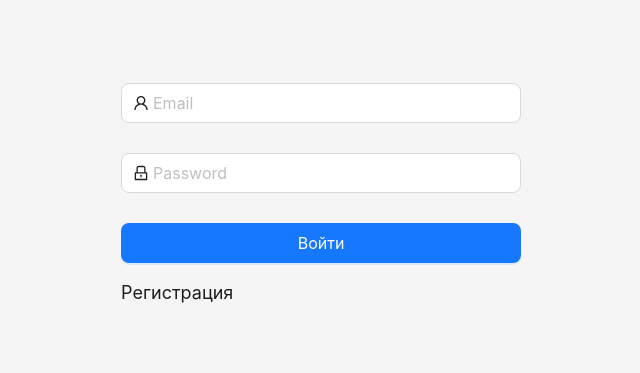
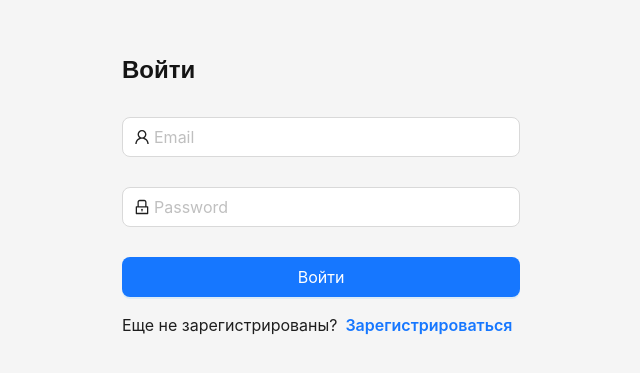
Before and after one commit to Solio69/self-development-app, a React (Create React App) app in the folder apps/frontend/: page /login in a window 1280 px wide. Shown: the part 205-578 px from the top of the page, without its empty margins (319-959 px from the left). Built offline with nearby package versions, Linux system fonts and the light colour scheme.

Commit message:
[front] fix/corrected login and registration pages

```diff
--- a/apps/frontend/package.json
+++ b/apps/frontend/package.json
@@ -13,6 +13,7 @@
     "@types/react": "^18.3.12",
     "@types/react-dom": "^18.3.1",
     "antd": "^5.22.3",
+    "classnames": "^2.5.1",
     "react": "^18.3.1",
     "react-dom": "^18.3.1",
     "react-redux": "^8.1.3",
--- a/apps/frontend/src/app/styles/globals.scss
+++ b/apps/frontend/src/app/styles/globals.scss
@@ -6,6 +6,7 @@
 body {
   background-color: $bg-main;
   color: $fn-color-main;
+  font-family: 'Poppins', sans-serif;
 }
 
 // Global styles for autofill inputs
--- a/apps/frontend/src/pages/home-page/HomePage.tsx
+++ b/apps/frontend/src/pages/home-page/HomePage.tsx
@@ -1,4 +1,4 @@
-import React, { useState } from 'react'
+import { useState } from 'react'
 import { Link, Outlet, useLocation } from 'react-router-dom'
 import {
   BookOutlined as NoteIcon,
--- a/apps/frontend/src/pages/login-page/LoginPage.scss
+++ b/apps/frontend/src/pages/login-page/LoginPage.scss
@@ -1,11 +1,25 @@
+@import '../../shared/styles/variables.scss';
+
 .login-page {
   display: flex;
+  flex-direction: column;
   justify-content: center;
   align-items: center;
   height: 100vh;
 
+  &__content {
+    width: 430px;
+    padding: 16px;
+  }
+
+  &__title {
+    margin-bottom: 30px;
+    text-align: left;
+    width: 100%;
+  }
+
   &__form {
-    width: 400px;
+    width: 100%;
 
     &-item {
       margin-bottom: 30px;
@@ -14,10 +28,20 @@
         margin-bottom: 0;
       }
 
-      &--link {
-        display: block;
+      &-link {
+        display: flex;
         margin-top: 16px;
-        font-size: 18px;
+        font-size: 16px;
+
+        span {
+          display: block;
+          margin-right: 8px;
+        }
+
+        a {
+          font-weight: 600;
+          color: $blue-6;
+        }
       }
     }
   }
--- a/apps/frontend/src/pages/login-page/LoginPage.tsx
+++ b/apps/frontend/src/pages/login-page/LoginPage.tsx
@@ -1,4 +1,3 @@
-import React from 'react'
 import { LockOutlined, UserOutlined } from '@ant-design/icons'
 import { Button, Form, Input } from 'antd'
 import { Link } from 'react-router-dom'
@@ -11,7 +10,9 @@ const LoginPage = () => {
   }
 
   return (
-    <section className="login-page">
+    <div className="login-page">
+      <section className="login-page__content">
+        <h1 className="register-page__title">Войти</h1>
         <Form
           name="login"
           size="large"
@@ -45,11 +46,13 @@ const LoginPage = () => {
               Войти
             </Button>
           </Form.Item>
-        <Link className="login-page__form-item--link" to={PATHS.register}>
-          Регистрация
-        </Link>
+          <div className={'login-page__form-item-link'}>
+            <span>Еще не зарегистрированы?</span>
+            <Link to={PATHS.register}>Зарегистрироваться</Link>
+          </div>
         </Form>
       </section>
+    </div>
   )
 }
 
--- a/apps/frontend/src/pages/register-page/RegisterPage.scss
+++ b/apps/frontend/src/pages/register-page/RegisterPage.scss
@@ -1,21 +1,47 @@
+@import '../../shared/styles/variables.scss';
+
 .register-page {
   display: flex;
+  flex-direction: column;
   justify-content: center;
   align-items: center;
   height: 100vh;
 
+  &__content {
+    width: 430px;
+    padding: 16px;
+  }
+
+  &__title {
+    margin-bottom: 30px;
+    text-align: left;
+    width: 100%;
+  }
+
   &__form {
-    width: 400px;
+    width: 100%;
 
     &-item {
       margin-bottom: 30px;
 
-      label {
-        font-size: 18px !important;
+      &:nth-last-child(2) {
+        margin-bottom: 0;
       }
 
-      &:last-child {
-        margin-bottom: 0;
+      &-link {
+        display: flex;
+        margin-top: 16px;
+        font-size: 16px;
+
+        span {
+          display: block;
+          margin-right: 8px;
+        }
+
+        a {
+          font-weight: 600;
+          color: $blue-6;
+        }
       }
     }
   }
--- a/apps/frontend/src/pages/register-page/RegisterPage.tsx
+++ b/apps/frontend/src/pages/register-page/RegisterPage.tsx
@@ -1,5 +1,6 @@
-import React from 'react'
 import { Button, Form, Input } from 'antd'
+import { PATHS } from '../../app/routes/router'
+import { Link } from 'react-router-dom'
 import './RegisterPage.scss'
 
 const RegisterPage = () => {
@@ -8,7 +9,9 @@ const RegisterPage = () => {
   }
 
   return (
-    <section className="register-page">
+    <div className="register-page">
+      <section className="register-page__content">
+        <h1 className="register-page__title">Зарегистрироваться</h1>
         <Form
           size="large"
           layout="vertical"
@@ -17,25 +20,37 @@ const RegisterPage = () => {
           onFinish={onFinish}
         >
           <Form.Item
+            name="nickname"
+            tooltip="Имя которое будет использоваться в приложении"
+            className="register-page__form-item"
+            rules={[
+              {
+                required: true,
+                message: 'Укажите имя!',
+                whitespace: true,
+              },
+            ]}
+          >
+            <Input placeholder="Имя" />
+          </Form.Item>
+          <Form.Item
             name="email"
-          label="E-mail"
             className="register-page__form-item"
             rules={[
               {
                 type: 'email',
-              message: 'Некорректный E-mail!',
+                message: 'Некорректный Email!',
               },
               {
                 required: true,
-              message: 'Укажите E-mail!',
+                message: 'Укажите Email!',
               },
             ]}
           >
-          <Input />
+            <Input placeholder="Email" />
           </Form.Item>
           <Form.Item
             name="password"
-          label="Пароль"
             className="register-page__form-item"
             rules={[
               {
@@ -49,11 +64,10 @@ const RegisterPage = () => {
             ]}
             hasFeedback
           >
-          <Input.Password />
+            <Input.Password placeholder="Пароль" />
           </Form.Item>
           <Form.Item
             name="confirm"
-          label="Подтвердите пароль"
             dependencies={['password']}
             hasFeedback
             className="register-page__form-item"
@@ -73,30 +87,20 @@ const RegisterPage = () => {
               }),
             ]}
           >
-          <Input.Password />
-        </Form.Item>
-        <Form.Item
-          name="nickname"
-          label="Имя"
-          tooltip="Имя которое будет использоваться в приложении"
-          className="register-page__form-item"
-          rules={[
-            {
-              required: true,
-              message: 'Укажите имя!',
-              whitespace: true,
-            },
-          ]}
-        >
-          <Input />
+            <Input.Password placeholder="Подтвердите пароль" />
           </Form.Item>
           <Form.Item className="register-page__form-item">
             <Button block type="primary" htmlType="submit">
               Зарегистрироваться
             </Button>
           </Form.Item>
+          <div className={'register-page__form-item-link'}>
+            <span>У вас уже есть аккаунт?</span>
+            <Link to={PATHS.login}>Войдите</Link>
+          </div>
         </Form>
       </section>
+    </div>
   )
 }
 
--- a/apps/frontend/src/shared/styles/variables.scss
+++ b/apps/frontend/src/shared/styles/variables.scss
@@ -1,4 +1,5 @@
 $fn-color-main: #141414;
 $bg-main: #f5f5f5;
+$white: white;
 
-$white: white;
+$blue-6: #1677ff;
```
Lines whose indentation alone changed are shown as unchanged.
